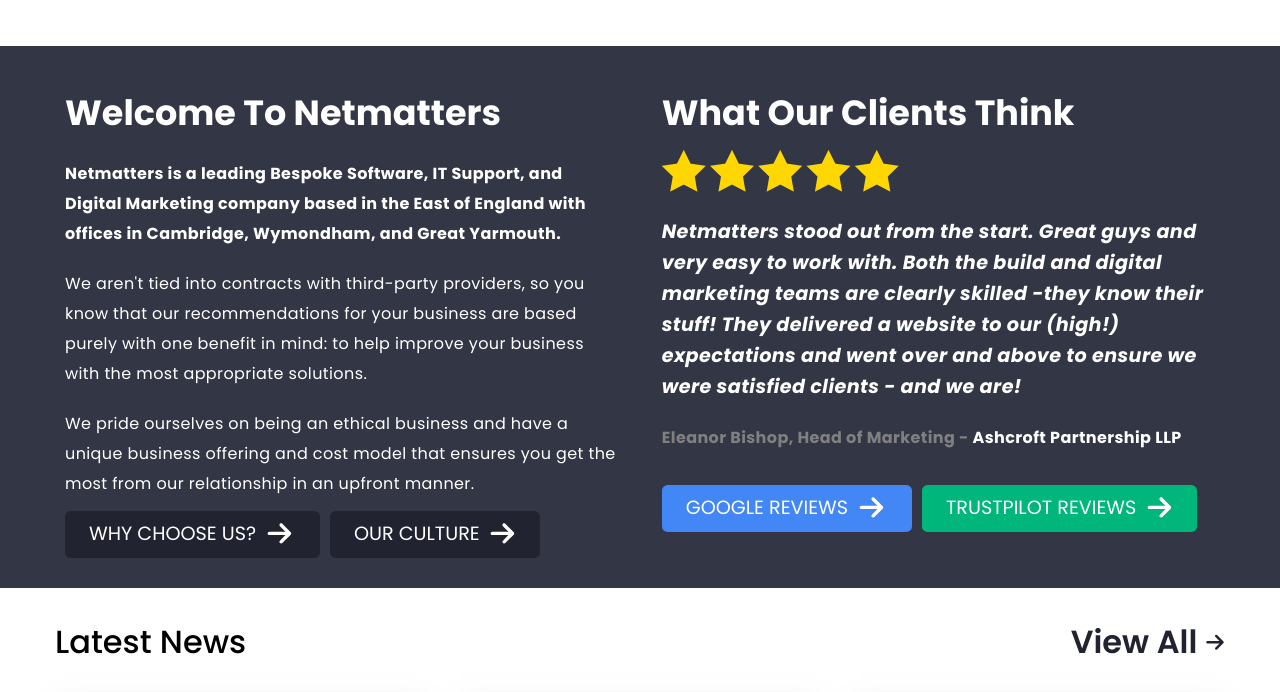
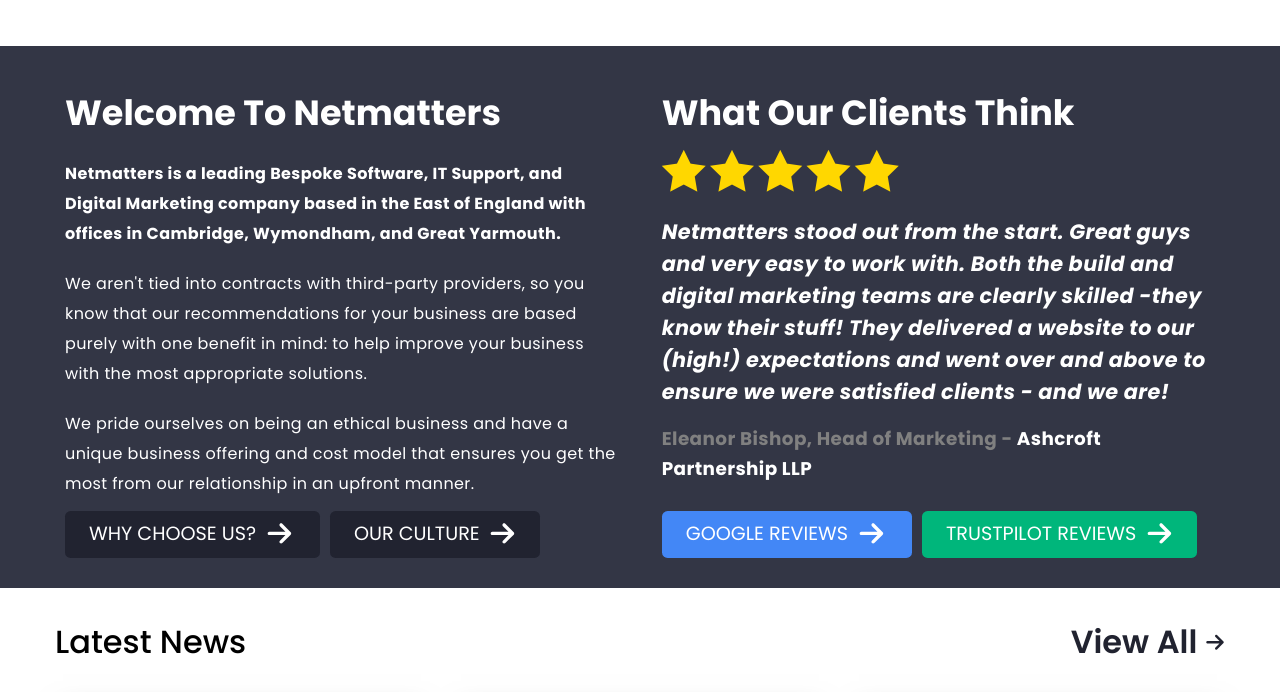
Before and after one commit to roff-dev/NetMatters-HTML-and-CSS-Assessment, a PHP site: page / in a window 1280 px wide. Shown: the part 1644-2336 px from the top of the page. Run offline with PHP 8.4, Linux system fonts and the light colour scheme; some web fonts are replaced.

Commit message:
welcome font weight and spacing

```diff
--- a/css/styles.css
+++ b/css/styles.css
@@ -598,6 +598,9 @@ footer .footer-row .footer-menu ul a:hover {
     display: inline;
     margin-right: 10px;
   }
+  .welcome .author {
+    padding: 15px 0;
+  }
 }
 @media (min-width: 992px) {
   .welcome .container {
@@ -612,7 +615,7 @@ footer .footer-row .footer-menu ul a:hover {
     padding: 10px;
   }
   .welcome .welcome-bottom .quote {
-    font-size: 1.2em;
+    font-size: 1.3em;
   }
 }
 
@@ -623,8 +626,9 @@ footer .footer-row .footer-menu ul a:hover {
 
 .author {
   display: block;
-  padding: 20px 0;
+  padding: 25px 0;
   color: gray;
+  font-size: 1.15em;
 }
 
 .stars {
--- a/scss/partials/modules/_welcome.scss
+++ b/scss/partials/modules/_welcome.scss
@@ -23,10 +23,14 @@
     a {
         @extend %a-link;
    }
+
    @include mq('l') {
         [class^="btn-"] {
             display: inline;
             margin-right: 10px;
+        }
+        .author {
+            padding: 15px 0;
         }
     }
 
@@ -46,7 +50,7 @@
     }
    .welcome-bottom {
         .quote {
-            font-size: 1.2em;
+            font-size: 1.3em;
             }
         }
     }
@@ -58,8 +62,9 @@
 }
 .author {
     display: block;
-    padding: 20px 0;
+    padding: 25px 0;
     color: gray;
+    font-size: 1.15em;
 }
 
 .stars {
```
Also changed, not shown: 1 other file.
